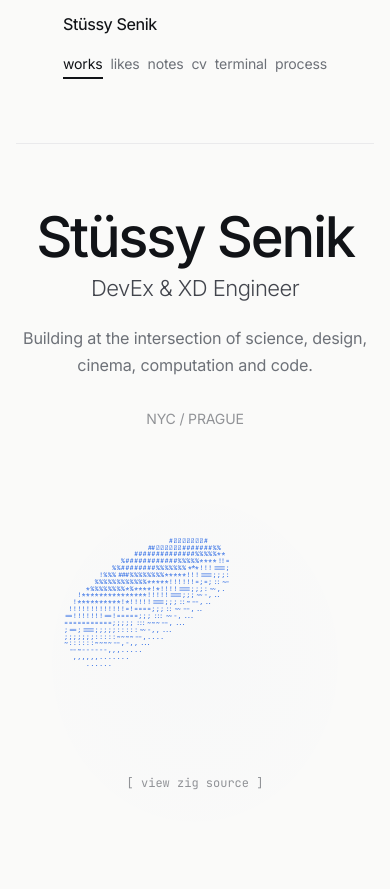
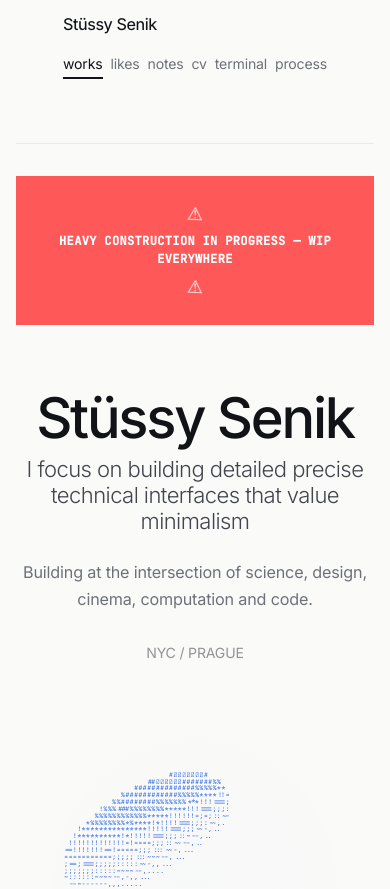
Before and after one commit to stussysenik/portfolio-forever, a SvelteKit app: page / in a window 390 px wide. Shown: the top 889 px of the page. Built offline with nearby package versions, Linux system fonts and the light colour scheme.

Commit message:
announced WIP status of the site

```diff
--- a/package.json
+++ b/package.json
@@ -2,6 +2,7 @@
         "name": "portfolio-2026",
         "private": true,
         "version": "0.0.1",
+        "packageManager": "bun@latest",
         "type": "module",
         "scripts": {
                 "dev": "vite dev",
--- a/src/lib/data/content.ts
+++ b/src/lib/data/content.ts
@@ -258,7 +258,10 @@ export interface Profile {
 export const profile: Profile = {
         name: "Stüssy Senik",
         taglines: [
-                { lang: "en", text: "DevEx & XD Engineer" }, // NOTE: I wanted to add something like in the @2026 part but I kind of forgot what it was... it was like a tiny detail - made with love on earth? i dunno, just something super personal! quirky... smth quirky!
+                {
+                        lang: "en",
+                        text: "I focus on building detailed precise technical interfaces that value minimalism",
+                },
                 {
                         lang: "de",
                         text: "Kreativtechnologe & Digitaler Handwerker",
--- a/src/routes/+page.svelte
+++ b/src/routes/+page.svelte
@@ -30,9 +30,16 @@
 </script>
 
 <svelte:head>
-        <title>{profile.name}</title>
+        <title>WIP Stüssy Senik</title>
         <meta name="description" content={profile.shortBio} />
 </svelte:head>
+
+<!-- WIP BANNER - VERY VISIBLE -->
+<div class="wip-banner">
+        <span class="wip-icon">⚠</span>
+        <span class="wip-text">HEAVY CONSTRUCTION IN PROGRESS — WIP EVERYWHERE</span>
+        <span class="wip-icon">⚠</span>
+</div>
 
 <!-- Hero - Breathing Space -->
 <header class="hero">
@@ -531,11 +538,69 @@
                 color: var(--color-accent);
         }
 
+        /* WIP BANNER - VERY VISIBLE */
+        .wip-banner {
+                display: flex;
+                justify-content: center;
+                align-items: center;
+                gap: var(--space-md);
+                padding: var(--space-lg);
+                background: #ff6b6b;
+                color: #ffffff;
+                font-family: var(--font-mono);
+                font-size: var(--font-size-sm);
+                font-weight: var(--font-weight-medium);
+                text-transform: uppercase;
+                letter-spacing: var(--letter-spacing-wide);
+                animation: wip-pulse 3s ease-in-out infinite;
+                margin-bottom: var(--space-xl);
+        }
+
+        .wip-icon {
+                font-size: var(--font-size-lg);
+                animation: wip-shake 2s ease-in-out infinite;
+        }
+
+        .wip-text {
+                font-weight: 700;
+        }
+
+        @keyframes wip-pulse {
+                0%, 100% {
+                        background: #ff6b6b;
+                }
+                50% {
+                        background: #ff5252;
+                }
+        }
+
+        @keyframes wip-shake {
+                0% {
+                        transform: rotate(-3deg);
+                }
+                50% {
+                        transform: rotate(3deg);
+                }
+                100% {
+                        transform: rotate(-3deg);
+                }
+        }
+
         /* Mobile adjustments */
         @media (max-width: 600px) {
                 .footer-content {
                         flex-direction: column;
                         gap: var(--space-sm);
                 }
+
+                .wip-banner {
+                        flex-direction: column;
+                        text-align: center;
+                        gap: var(--space-xs);
+                }
+
+                .wip-text {
+                        font-size: var(--font-size-xs);
+                }
         }
 </style>
```
Also changed, not shown: 2 other files (tests, documents, lock files or other folders). Lines whose indentation alone changed are shown as unchanged.
